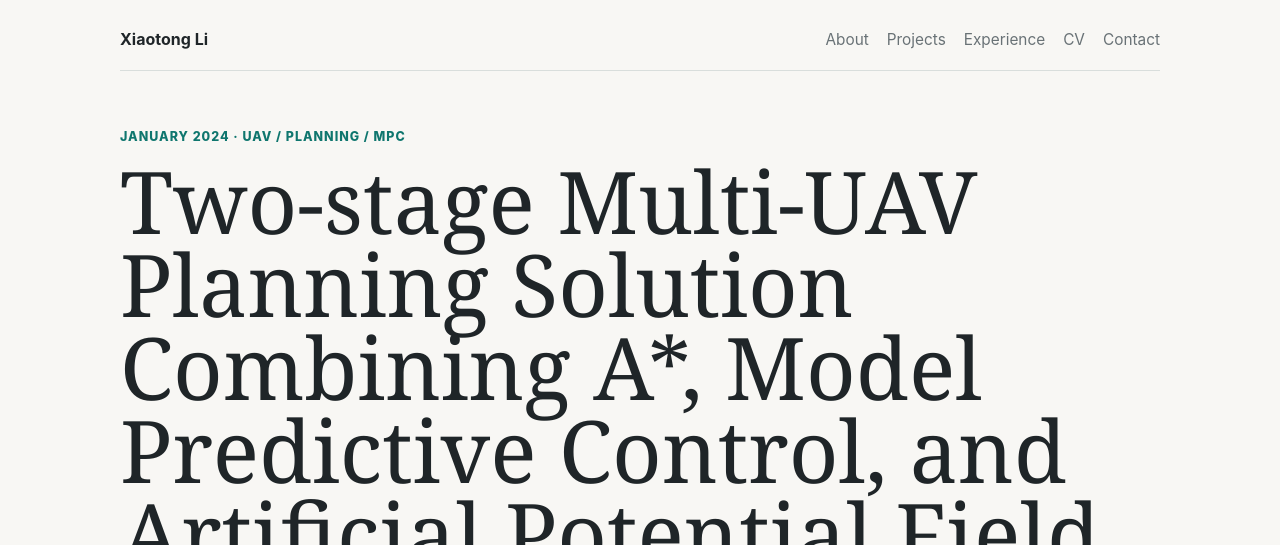
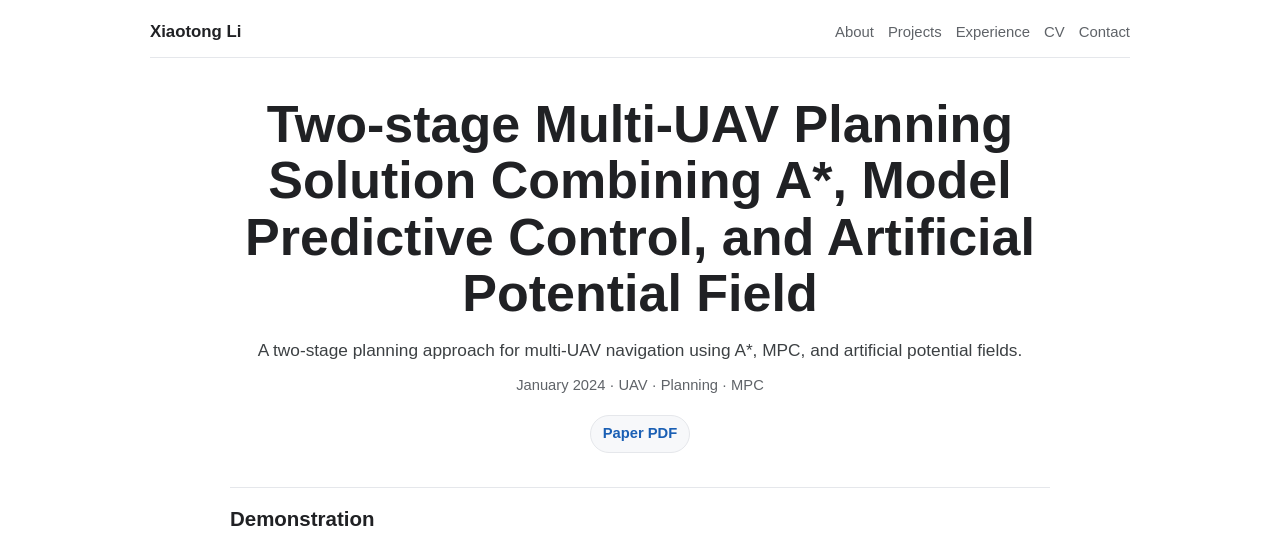
Before and after one commit to Bojack-BJ/bojack-bj.github.io, a Jekyll site: the page built from _projects/multi-uav-planning.md, in a window 1280 px wide. Shown: the top 545 px of the page. Built offline with Jekyll 4.4.1, drawn with Linux system fonts in a browser that asks for light colours; grey boxes are pictures that could not be loaded.

Commit message:
Refine academic layout and update CV

```diff
--- a/_layouts/project.html
+++ b/_layouts/project.html
@@ -2,15 +2,15 @@
 layout: default
 ---
 
-<article class="content-page project-page">
-  <header class="page-heading">
-    <p class="eyebrow">{{ page.date | date: "%B %Y" }}{% if page.tags %} · {{ page.tags | join: " / " }}{% endif %}</p>
+<article class="project-page">
+  <header class="project-hero">
     <h1>{{ page.title }}</h1>
     {% if page.summary %}
-      <p class="lede">{{ page.summary }}</p>
+      <p class="project-subtitle">{{ page.summary }}</p>
     {% endif %}
+    <p class="project-meta">{{ page.date | date: "%B %Y" }}{% if page.tags %} · {{ page.tags | join: " · " }}{% endif %}</p>
     {% if page.links %}
-      <div class="link-row">
+      <div class="project-links">
         {% for link in page.links %}
           <a class="button" href="{{ link.url }}" target="_blank" rel="noopener">{{ link.label }}</a>
         {% endfor %}
--- a/assets/css/main.css
+++ b/assets/css/main.css
@@ -1,14 +1,13 @@
 :root {
   color-scheme: light;
-  --bg: #f8f7f4;
-  --panel: #ffffff;
-  --text: #1f2528;
-  --muted: #697276;
-  --line: #d9dedc;
-  --accent: #0f766e;
-  --accent-dark: #0b514c;
-  --soft: #e8f1ef;
-  --max: 1040px;
+  --bg: #ffffff;
+  --text: #202124;
+  --muted: #5f6368;
+  --line: #e5e7eb;
+  --soft: #f7f8fa;
+  --link: #1a5fb4;
+  --link-hover: #0b3d91;
+  --max: 980px;
 }
 
 * {
@@ -19,14 +18,19 @@ body {
   margin: 0;
   background: var(--bg);
   color: var(--text);
-  font-family: Inter, ui-sans-serif, system-ui, -apple-system, BlinkMacSystemFont, "Segoe UI", sans-serif;
-  line-height: 1.65;
+  font-family: Arial, Helvetica, sans-serif;
+  font-size: 16px;
+  line-height: 1.62;
 }
 
 a {
-  color: var(--accent-dark);
-  text-decoration-thickness: 0.08em;
-  text-underline-offset: 0.18em;
+  color: var(--link);
+  text-decoration: none;
+}
+
+a:hover {
+  color: var(--link-hover);
+  text-decoration: underline;
 }
 
 img,
@@ -38,9 +42,9 @@ video {
 .site-header {
   width: min(var(--max), calc(100% - 32px));
   margin: 0 auto;
-  padding: 26px 0 18px;
+  padding: 18px 0 12px;
   display: flex;
-  align-items: center;
+  align-items: baseline;
   justify-content: space-between;
   gap: 24px;
   border-bottom: 1px solid var(--line);
@@ -48,248 +52,308 @@ video {
 
 .site-title {
   color: var(--text);
-  font-weight: 750;
+  font-size: 1.05rem;
+  font-weight: 600;
   text-decoration: none;
-  letter-spacing: 0;
 }
 
 .site-nav {
   display: flex;
   align-items: center;
-  gap: 18px;
+  gap: 14px;
   flex-wrap: wrap;
 }
 
 .site-nav a {
   color: var(--muted);
-  font-size: 0.96rem;
-  text-decoration: none;
+  font-size: 0.93rem;
 }
 
 .site-nav a:hover {
-  color: var(--accent-dark);
+  color: var(--text);
 }
 
 .page-shell {
   width: min(var(--max), calc(100% - 32px));
   margin: 0 auto;
-  padding: 56px 0 72px;
+  padding: 38px 0 64px;
 }
 
-.hero {
+.home-grid {
   display: grid;
-  grid-template-columns: minmax(0, 1fr) 280px;
-  gap: 56px;
-  align-items: center;
-  min-height: 520px;
+  grid-template-columns: 240px minmax(0, 1fr);
+  gap: 54px;
+  align-items: start;
 }
 
-.hero h1,
-.page-heading h1 {
-  margin: 0;
-  font-family: Georgia, "Times New Roman", serif;
-  font-size: clamp(2.6rem, 8vw, 5.4rem);
-  line-height: 0.96;
-  font-weight: 500;
-}
-
-.hero-text,
-.lede {
-  color: #3d484c;
-  font-size: 1.18rem;
-  line-height: 1.75;
-  max-width: 760px;
+.profile-panel {
+  position: sticky;
+  top: 24px;
 }
 
 .portrait {
-  width: 280px;
+  display: block;
+  width: 180px;
   aspect-ratio: 1;
-  border-radius: 8px;
   object-fit: cover;
-  border: 1px solid var(--line);
-  background: var(--panel);
+  border-radius: 4px;
+  margin-bottom: 16px;
+}
+
+.profile-panel h1 {
+  margin: 0 0 8px;
+  font-size: 1.55rem;
+  line-height: 1.2;
+  font-weight: 600;
+}
+
+.profile-panel p {
+  margin: 0;
+  color: var(--muted);
+  font-size: 0.96rem;
+  line-height: 1.5;
+}
+
+.profile-links {
+  display: flex;
+  gap: 10px;
+  flex-wrap: wrap;
+  margin-top: 14px;
+  font-size: 0.95rem;
+}
+
+.home-content section + section {
+  margin-top: 34px;
+}
+
+.home-content h2,
+.content-page h1,
+.content-page h2,
+.prose h2 {
+  margin: 0 0 12px;
+  font-size: 1.28rem;
+  line-height: 1.3;
+  font-weight: 600;
+}
+
+.home-content p {
+  margin: 0 0 12px;
+}
+
+.compact-list {
+  margin: 0;
+  padding-left: 1.15rem;
+}
+
+.compact-list li + li {
+  margin-top: 4px;
+}
+
+.timeline {
+  display: grid;
+  gap: 12px;
+}
+
+.timeline div {
+  display: grid;
+  grid-template-columns: 92px minmax(0, 1fr);
+  gap: 18px;
+  align-items: start;
+}
+
+.timeline span,
+.publication-item > span,
+.list-card span,
+.project-meta {
+  color: var(--muted);
+  font-size: 0.92rem;
+}
+
+.timeline p {
+  margin: 0;
+}
+
+.publication-list,
+.card-list {
+  display: grid;
+  gap: 18px;
+}
+
+.publication-item {
+  display: grid;
+  grid-template-columns: 56px minmax(0, 1fr);
+  gap: 18px;
+  color: var(--text);
+}
+
+.publication-item:hover {
+  text-decoration: none;
+}
+
+.publication-item h3,
+.list-card h2,
+.list-card h3 {
+  margin: 0 0 4px;
+  color: var(--link);
+  font-size: 1rem;
+  line-height: 1.35;
+  font-weight: 600;
+}
+
+.publication-item p,
+.list-card p {
+  margin: 0;
+  color: var(--muted);
+  font-size: 0.95rem;
+  line-height: 1.5;
+}
+
+.content-page {
+  max-width: 780px;
+}
+
+.page-heading {
+  margin-bottom: 28px;
+}
+
+.page-heading h1 {
+  font-size: 1.65rem;
+}
+
+.lede {
+  margin-top: 8px;
+  color: var(--muted);
+  font-size: 1rem;
 }
 
 .eyebrow {
-  margin: 0 0 12px;
-  color: var(--accent);
-  font-size: 0.78rem;
-  font-weight: 760;
-  letter-spacing: 0.08em;
-  text-transform: uppercase;
+  margin: 0 0 8px;
+  color: var(--muted);
+  font-size: 0.86rem;
 }
 
-.hero-actions,
-.link-row {
+.list-card {
+  display: block;
+  padding-bottom: 16px;
+  border-bottom: 1px solid var(--line);
+  color: var(--text);
+}
+
+.list-card:hover {
+  text-decoration: none;
+}
+
+.project-page {
+  max-width: 940px;
+  margin: 0 auto;
+}
+
+.project-hero {
+  max-width: 880px;
+  margin: 0 auto 34px;
+  text-align: center;
+}
+
+.project-hero h1 {
+  margin: 0;
+  font-size: clamp(2rem, 5vw, 3.25rem);
+  line-height: 1.08;
+  font-weight: 650;
+  letter-spacing: 0;
+}
+
+.project-subtitle {
+  max-width: 780px;
+  margin: 16px auto 8px;
+  color: #3c4043;
+  font-size: 1.08rem;
+  line-height: 1.55;
+}
+
+.project-meta {
+  margin: 10px 0 0;
+}
+
+.project-links {
   display: flex;
-  gap: 12px;
+  justify-content: center;
+  gap: 10px;
   flex-wrap: wrap;
-  margin-top: 28px;
+  margin-top: 18px;
 }
 
 .button {
   display: inline-flex;
   align-items: center;
-  min-height: 42px;
-  padding: 8px 14px;
+  min-height: 34px;
+  padding: 6px 12px;
   border: 1px solid var(--line);
-  border-radius: 6px;
-  background: var(--panel);
-  color: var(--text);
-  font-weight: 650;
+  border-radius: 999px;
+  background: var(--soft);
+  color: var(--link);
+  font-size: 0.92rem;
+  font-weight: 600;
+}
+
+.button:hover {
+  background: #eef4ff;
   text-decoration: none;
 }
 
-.button.primary {
-  background: var(--accent-dark);
-  border-color: var(--accent-dark);
-  color: #ffffff;
+.prose {
+  max-width: 820px;
+  margin: 0 auto;
 }
 
-.section-grid {
-  display: grid;
-  grid-template-columns: minmax(0, 1fr) minmax(280px, 0.75fr);
-  gap: 48px;
-  padding: 46px 0;
-  border-top: 1px solid var(--line);
-  border-bottom: 1px solid var(--line);
-}
-
-h2,
-h3 {
-  line-height: 1.25;
-}
-
-.section-grid h2,
-.section-title h2 {
-  margin: 0;
-  font-family: Georgia, "Times New Roman", serif;
-  font-size: 2rem;
-  font-weight: 500;
-}
-
-.fact-list {
-  display: grid;
-  gap: 18px;
-}
-
-.fact-list div {
-  padding-bottom: 18px;
-  border-bottom: 1px solid var(--line);
-}
-
-.fact-list strong,
-.fact-list span {
-  display: block;
-}
-
-.fact-list span,
-.list-card p,
-.site-footer {
-  color: var(--muted);
-}
-
-.listing {
-  padding-top: 48px;
-}
-
-.card-list,
-.listing {
-  display: grid;
-  gap: 16px;
-}
-
-.list-card {
-  display: block;
-  padding: 22px 0;
-  border-bottom: 1px solid var(--line);
-  color: var(--text);
-  text-decoration: none;
-}
-
-.list-card span {
-  color: var(--accent);
-  font-size: 0.9rem;
-  font-weight: 700;
-}
-
-.list-card h2,
-.list-card h3 {
-  margin: 6px 0 8px;
-  font-size: 1.25rem;
-}
-
-.list-card p {
-  margin: 0;
-  max-width: 760px;
-}
-
-.content-page {
-  max-width: 850px;
-}
-
-.project-page {
-  max-width: 980px;
-}
-
-.page-heading {
-  margin-bottom: 42px;
-}
-
-.prose {
-  font-size: 1.03rem;
+.prose p {
+  margin: 0 0 16px;
 }
 
 .prose h2 {
-  margin-top: 2.2rem;
-  font-family: Georgia, "Times New Roman", serif;
-  font-weight: 500;
-  font-size: 1.8rem;
+  margin-top: 34px;
+  padding-top: 18px;
+  border-top: 1px solid var(--line);
 }
 
 .prose img {
   display: block;
-  margin: 28px auto;
-  border-radius: 6px;
-  border: 1px solid var(--line);
+  margin: 26px auto;
+  border-radius: 3px;
 }
 
 .prose figure {
-  margin: 30px 0;
+  margin: 28px 0;
 }
 
 .prose figcaption {
   color: var(--muted);
-  font-size: 0.92rem;
+  font-size: 0.9rem;
   text-align: center;
 }
 
 .prose li + li {
-  margin-top: 0.4rem;
+  margin-top: 4px;
 }
 
 .video-strip {
   display: grid;
-  grid-auto-flow: column;
-  grid-auto-columns: minmax(190px, 1fr);
-  gap: 12px;
-  overflow-x: auto;
-  padding-bottom: 8px;
-  margin: 0 0 30px;
+  grid-template-columns: repeat(5, minmax(0, 1fr));
+  gap: 8px;
+  margin: 0 auto 30px;
 }
 
 .video-strip video {
   width: 100%;
-  aspect-ratio: 16 / 10;
+  aspect-ratio: 1 / 1;
   object-fit: cover;
-  border-radius: 6px;
+  border-radius: 3px;
   background: #111827;
 }
 
 .media-grid {
   display: grid;
   grid-template-columns: repeat(2, minmax(0, 1fr));
-  gap: 18px;
+  gap: 16px;
 }
 
 .media-grid figure {
@@ -299,7 +363,7 @@ h3 {
 .media-grid video,
 .wide-video {
   width: 100%;
-  border-radius: 6px;
+  border-radius: 3px;
   background: #111827;
 }
 
@@ -314,47 +378,63 @@ h3 {
   width: 100%;
   height: 100%;
   border: 0;
-  border-radius: 6px;
+  border-radius: 3px;
 }
 
 .logo-mark {
-  max-width: 180px;
-  border: 0;
+  max-width: 170px;
 }
 
 .site-footer {
   width: min(var(--max), calc(100% - 32px));
   margin: 0 auto;
-  padding: 24px 0 40px;
+  padding: 20px 0 34px;
   border-top: 1px solid var(--line);
-  font-size: 0.92rem;
+  color: var(--muted);
+  font-size: 0.88rem;
 }
 
-@media (max-width: 780px) {
+@media (max-width: 760px) {
   .site-header,
-  .hero,
-  .section-grid {
+  .home-grid,
+  .timeline div,
+  .publication-item {
     display: block;
   }
 
   .site-nav {
-    margin-top: 14px;
+    margin-top: 10px;
   }
 
-  .hero {
-    min-height: auto;
+  .profile-panel {
+    position: static;
+    margin-bottom: 34px;
   }
 
   .portrait {
-    margin-top: 32px;
-    width: min(100%, 300px);
+    width: 150px;
   }
 
+  .page-shell {
+    padding-top: 28px;
+  }
+
+  .timeline span,
+  .publication-item > span {
+    display: block;
+    margin-bottom: 2px;
+  }
+
+  .video-strip,
   .media-grid {
     grid-template-columns: 1fr;
   }
 
-  .page-shell {
-    padding-top: 38px;
+  .project-hero {
+    text-align: left;
+  }
+
+  .project-links {
+    justify-content: flex-start;
   }
 }
```
Also changed, not shown: index.md (+54 -45 lines), 4 other files.
